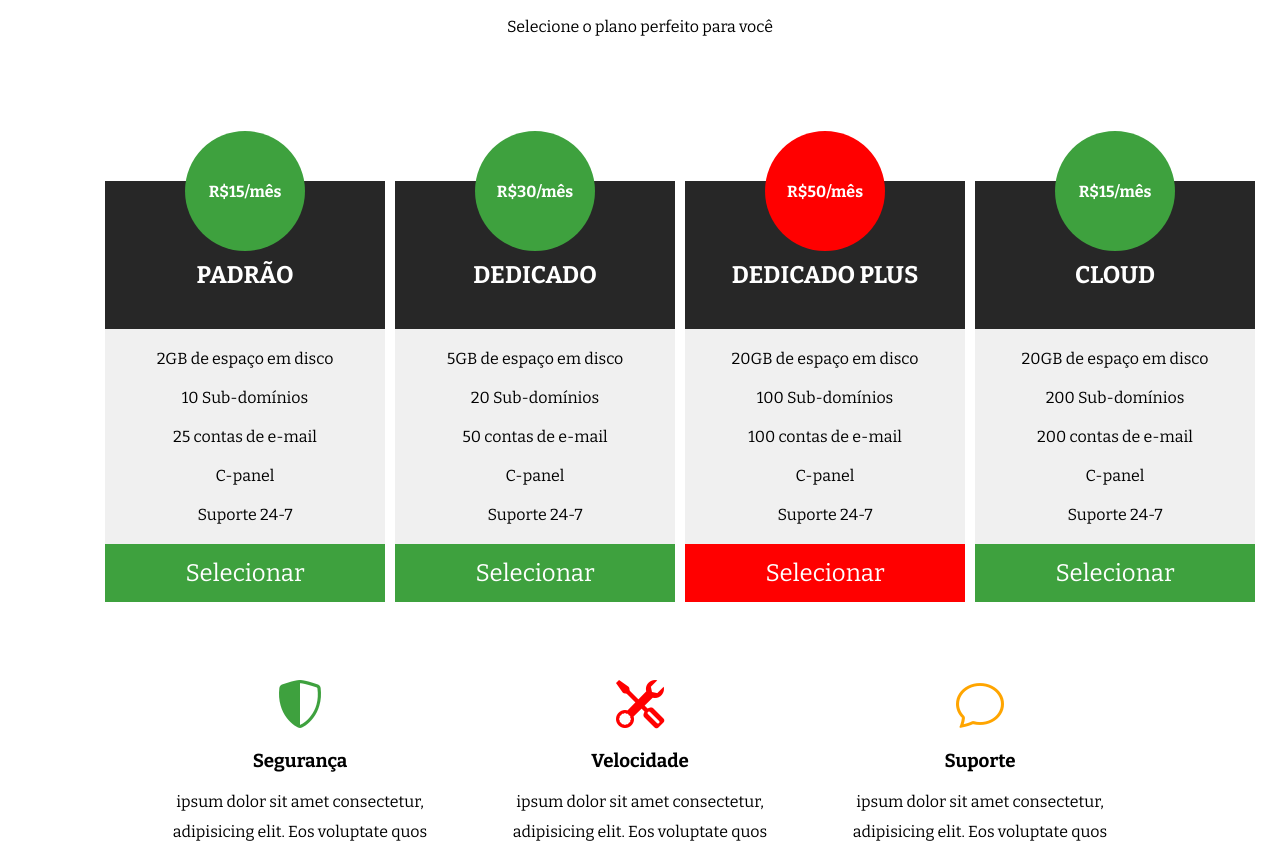
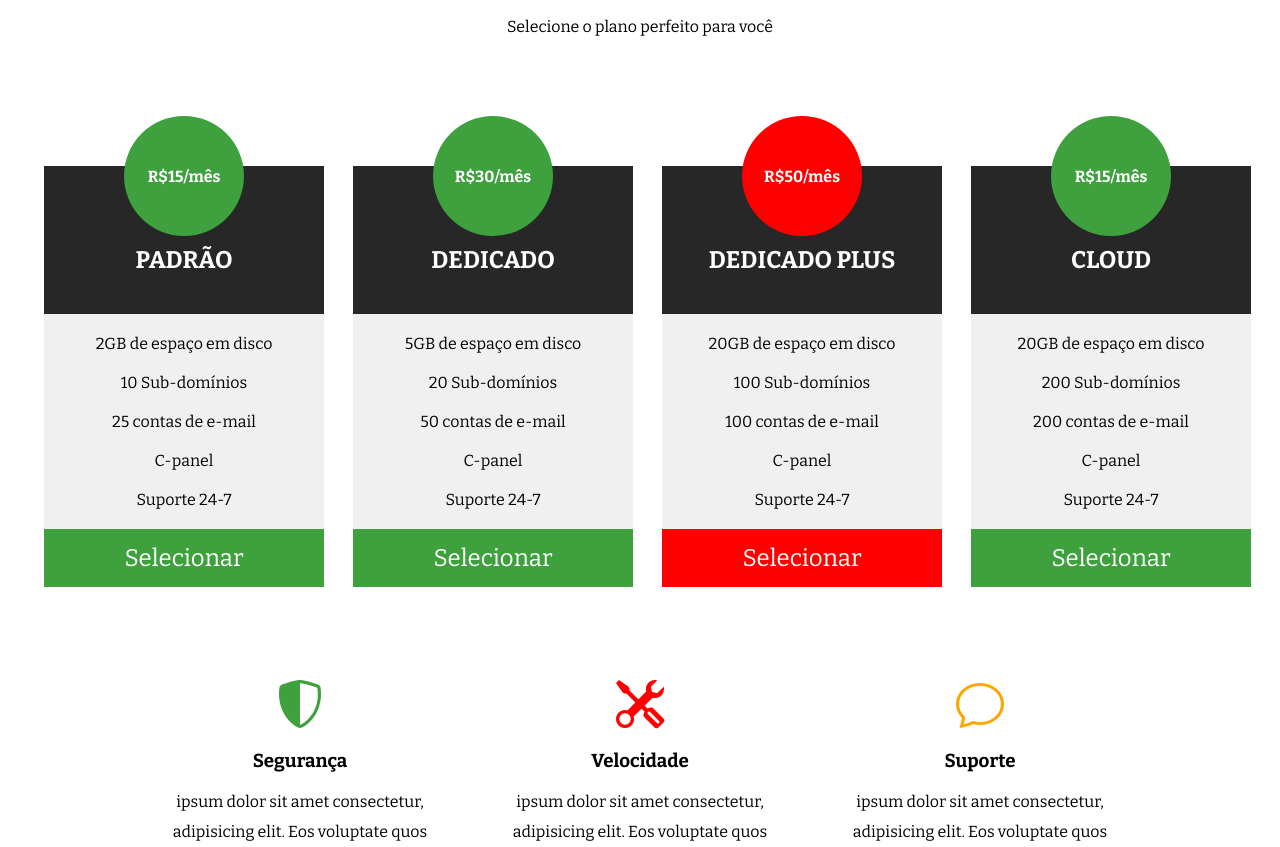
Before and after one commit to leohlima/hDC-FRONTEND, a plain HTML site: page index.html in a window 1280 px wide. Shown: the part 740-1587 px from the top of the page. Drawn offline with nearby package versions, Linux system fonts and the light colour scheme.

Commit message:
config sessão planos
centralizando a sessão

```diff
--- a/styles.css
+++ b/styles.css
@@ -131,8 +131,9 @@ h2 {
 #planos {
     display: flex;
     flex-wrap: wrap;
-    margin: 0 auto;
-    justify-content: center;
+    margin: 30px;
+    margin-left: -35px;
+    justify-content:space-evenly;
 }
 
 .titulo-plano .section__title {
@@ -147,7 +148,8 @@ h2 {
 
 .plano__card {
     width: 200px;
-    margin: 45px;
+    margin: 30px;
+
 }
 
 .box-circle {
```
